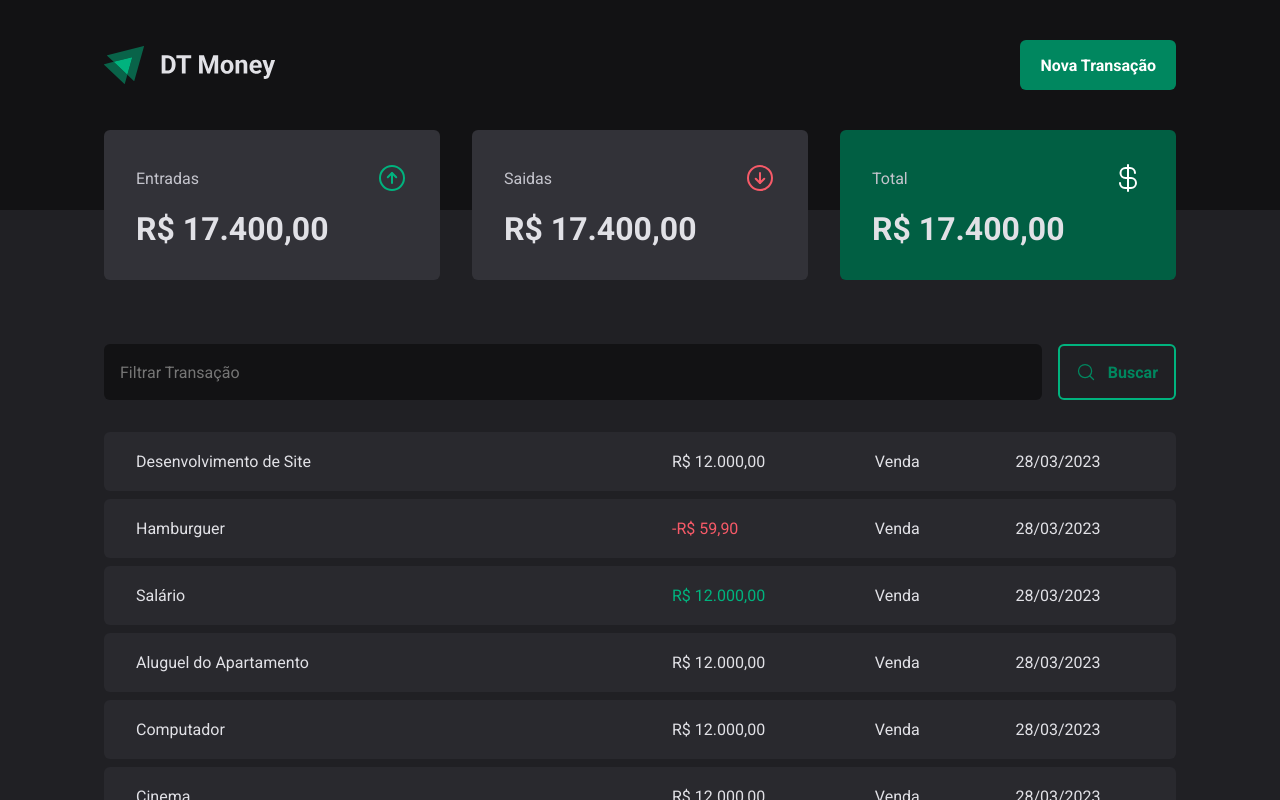
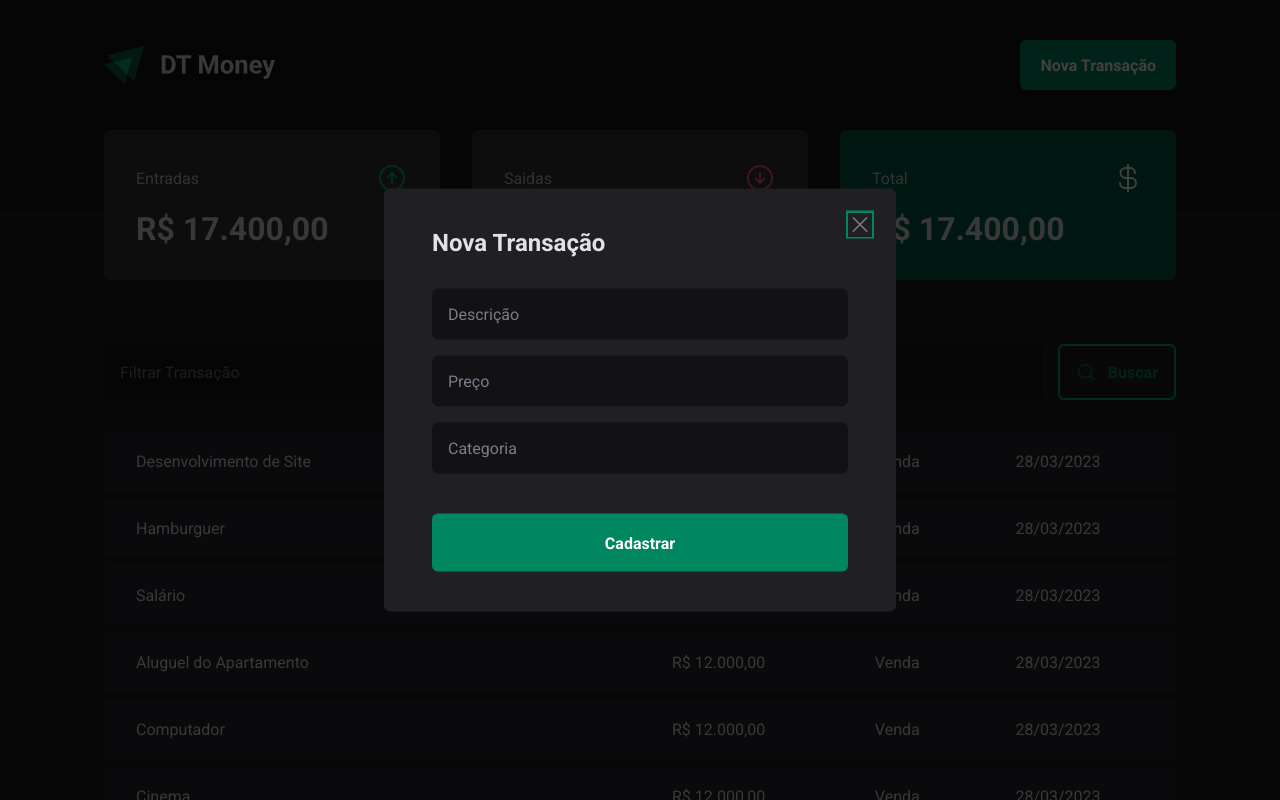
Before and after one commit to BrunnoCode/DT-money-Rocketseat, a React (Vite) app: page / in a window 1280 px wide. Both pictures are taken after a click on the button "Nova Transação". Shown: the top 800 px of the page. Built offline with nearby package versions, Linux system fonts and the light colour scheme.

Commit message:
Estilizando modal

```diff
--- a/src/components/Header/index.jsx
+++ b/src/components/Header/index.jsx
@@ -1,6 +1,7 @@
 import { HeaderContainer, HeaderContent, NewTransactionButton } from "./styles";
 import * as Dialog from "@radix-ui/react-dialog";
 import logoImg from "../../assets/logo.svg";
+import { NewTransactionModal } from "../NewTransactionModal";
 
 export function Header() {
   return (
@@ -14,13 +15,7 @@
               <NewTransactionButton>Nova Transação</NewTransactionButton>
             </Dialog.Trigger>
 
-            <Dialog.Portal>
-              <Dialog.Overlay />
-              <Dialog.Content>
-                <Dialog.Title>Nova Transação</Dialog.Title>
-                <Dialog.Close />
-              </Dialog.Content>
-            </Dialog.Portal>
+          <NewTransactionModal />
           </Dialog.Root>
         </HeaderContent>
       </HeaderContainer>
--- /dev/null
+++ b/src/components/NewTransactionModal/index.jsx
@@ -0,0 +1,27 @@
+import * as Dialog from "@radix-ui/react-dialog";
+import { X } from "phosphor-react";
+import { Overlay, Content, CloseButton } from "./styles";
+
+export function NewTransactionModal() {
+  return (
+    <Dialog.Portal>
+      <Overlay />
+      <Content>
+
+        <Dialog.Title>Nova Transação</Dialog.Title>
+        <CloseButton>
+          <X size={24}/>
+        </CloseButton>
+          <form action="">
+            <input type="text" placeholder="Descrição" required/>
+            <input type="number" placeholder="Preço" required/>
+            <input type="text" placeholder="Categoria" required/>
+
+            <button type="submit">Cadastrar</button>
+          </form>
+
+
+      </Content>
+    </Dialog.Portal>
+  );
+}
--- /dev/null
+++ b/src/components/NewTransactionModal/styles.ts
@@ -0,0 +1,71 @@
+import styled from "styled-components";
+import * as Dialog from "@radix-ui/react-dialog";
+
+export const Overlay = styled(Dialog.Overlay)`
+  position: fixed;
+  width: 100vw;
+  height: 100vh;
+  inset: 0;
+  background: rgba(0, 0, 0, 0.75);
+`
+
+export const Content = styled(Dialog.Content)`
+  min-width: 32rem;
+  border-radius: 6px;
+  padding: 2.5rem 3rem;
+
+  background: ${props => props.theme['gray-800']};
+  position: fixed;
+  top: 50%;
+  left: 50%;
+  transform: translate(-50%, -50%);
+
+  form {
+    margin-top: 2rem;
+    display: flex;
+    flex-direction: column;
+    gap: 1rem;
+
+    input {
+      border-radius: 6px;
+      border: 0;
+      background: ${props => props.theme['gray-900']};
+      color: ${props => props.theme['gray-300']};
+      padding: 1rem;
+
+      &::placeholder {
+        color: ${props => props.theme['gray-500']};
+      }
+    }
+
+    button[type='submit'] {
+      height: 58px;
+      border: 0;
+      background: ${props => props.theme['green-500']};
+      font-weight: bold;
+      color: ${props => props.theme.white};
+      padding: 0 1.25rem;
+      border-radius: 6px;
+      margin-top: 1.5rem;
+      cursor: pointer;
+
+      &:hover {
+      background: ${props => props.theme['green-700']};
+      transition: background-color 0.2s;
+
+      }
+    }
+
+  }
+`
+
+export const CloseButton = styled(Dialog.Close)`
+  position: absolute;
+  background: transparent;
+  color: ${props => props.theme['gray-500']};
+  right: 1.5rem;
+  top: 1.5rem;
+  border: none;
+  cursor: pointer;
+  line-height: 0;
+`
```
